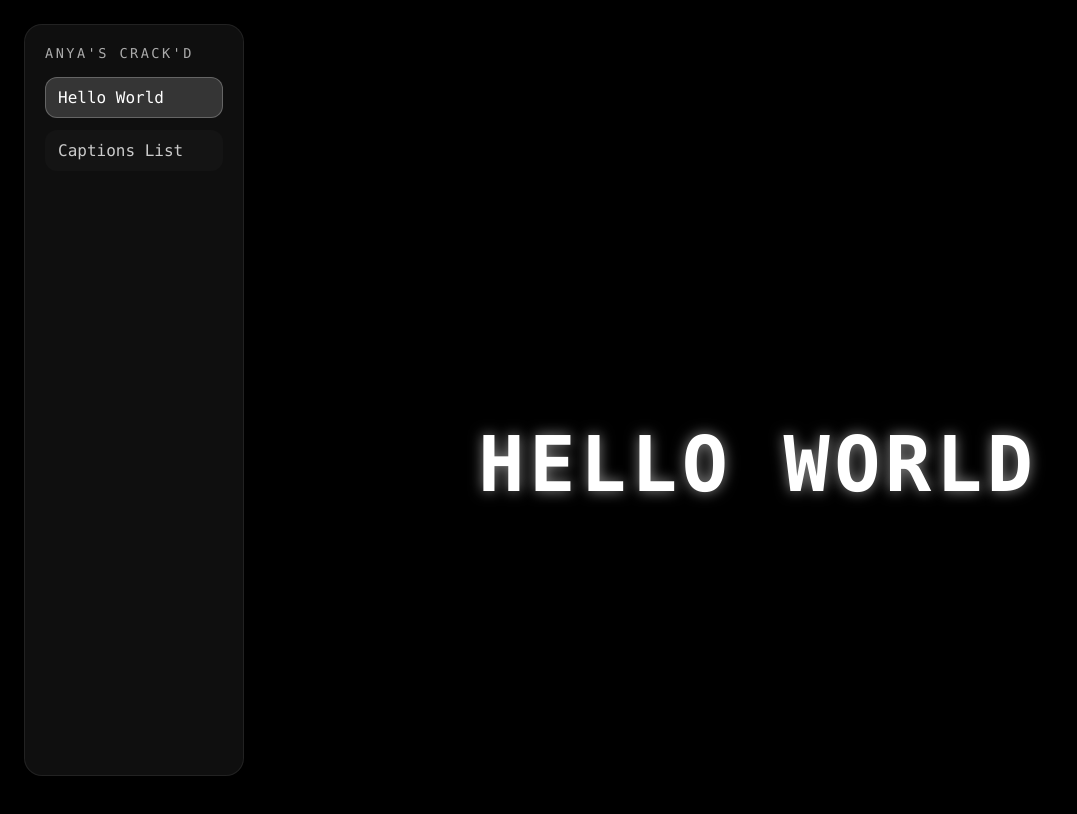
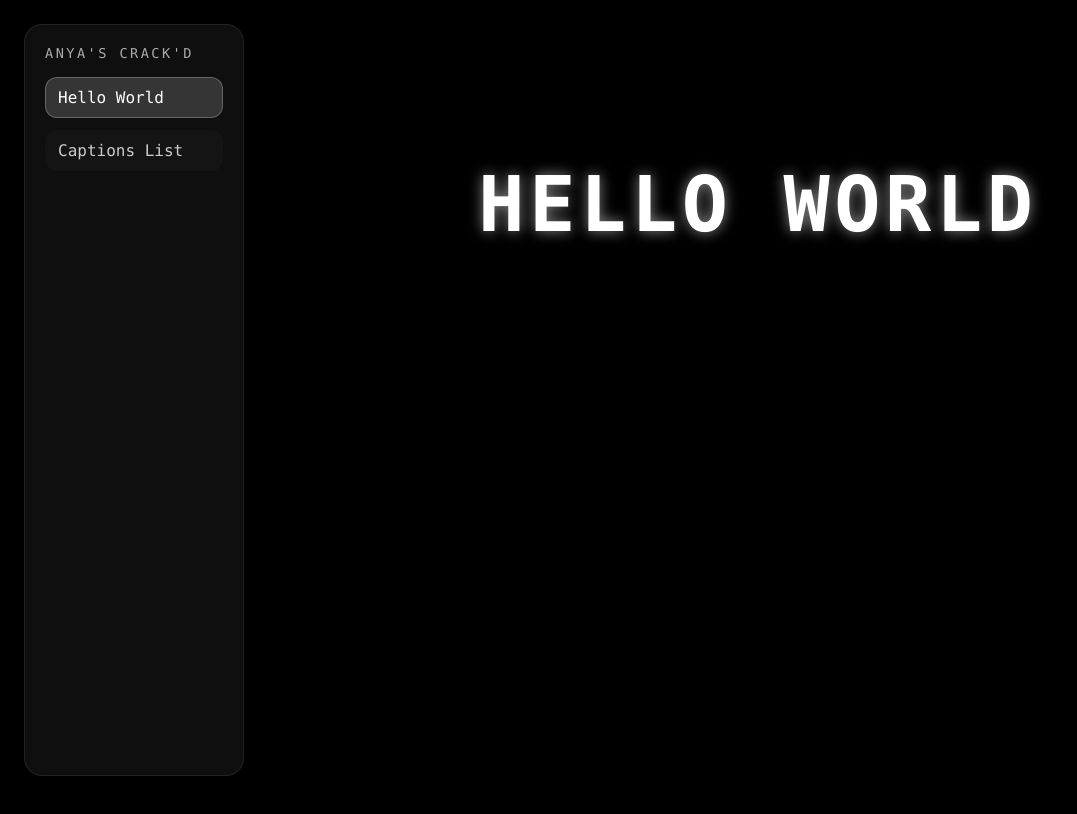
Before and after one commit to AnyaJajodia/crackd-spring2026-admin-panel, a Next.js app in the folder next-app/: page / in a window 1280 px wide. Shown: the top 814 px of the page, without its empty margins (0-1077 px from the left). Built offline with nearby package versions, Linux system fonts and the light colour scheme.

Commit message:
just cleaning up ui

```diff
--- a/next-app/src/app/globals.css
+++ b/next-app/src/app/globals.css
@@ -235,7 +235,7 @@ a {
   color: #ffffff;
   background: #050505;
   box-shadow: 0 12px 24px rgba(0, 0, 0, 0.35);
-  transition: transform 0.2s ease, box-shadow 0.2s ease;
+  transition: transform 0.35s ease, box-shadow 0.35s ease;
 }
 
 .caption-card::before {
@@ -259,8 +259,8 @@ a {
 .caption-card:hover {
   transform: translateY(-3px);
   box-shadow: 0 18px 40px rgba(0, 0, 0, 0.5),
-    0 0 22px hsla(var(--card-hue, 60), 70%, 55%, 0.45),
-    0 0 18px hsla(0, 70%, 55%, 0.25);
+    0 0 14px hsla(var(--card-hue, 60), 70%, 55%, 0.28),
+    0 0 12px hsla(0, 70%, 55%, 0.18);
 }
 
 .caption-thumb {
--- a/next-app/src/app/page.js
+++ b/next-app/src/app/page.js
@@ -3,9 +3,11 @@ export default function Home() {
     <main
       style={{
         minHeight: "100vh",
-        display: "grid",
-        placeItems: "center",
-        padding: "48px 24px",
+        display: "flex",
+        justifyContent: "center",
+        alignItems: "flex-start",
+        padding: "96px 24px 48px",
+        overflow: "hidden",
         background: "#000000",
       }}
     >
```
